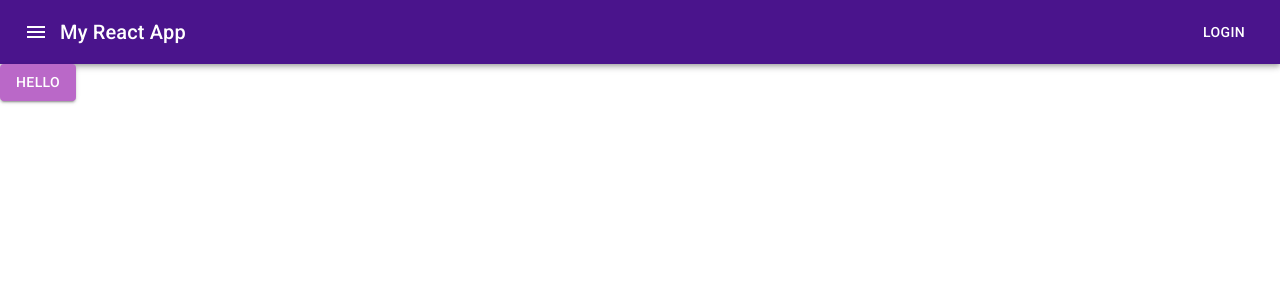
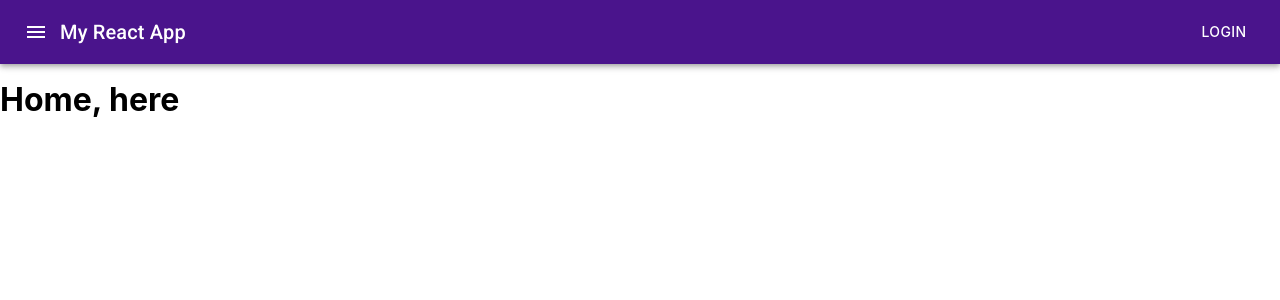
Before and after one commit to souluizfelipe/react-app-mareial-ui-and-react_router, a React (Create React App) app: page / in a window 1280 px wide. Shown: the top 300 px of the page. Built offline with nearby package versions, Linux system fonts and the light colour scheme.

Commit message:
create TemplateDefault and add to App, also add default font on index.css

```diff
--- a/src/App.js
+++ b/src/App.js
@@ -5,14 +5,17 @@ import {
 } from 'react-router-dom'
 
 import Home from './pages/Home'
+import TemplateDefault from './templates/Default'
 
 function App() {
   return (
-    <Router>
-      <Switch>
-        <Route path='/' ><Home /> </Route>
-      </Switch>
-    </Router>
+    <TemplateDefault>
+      <Router>
+        <Switch>
+          <Route path='/' ><Home /> </Route>
+        </Switch>
+      </Router>
+    </TemplateDefault>
   )
 }
 
--- a/src/index.css
+++ b/src/index.css
@@ -2,4 +2,6 @@
   margin: 0;
   padding: 0;
   box-sizing: border-box;
+
+  font-family: -apple-system, BlinkMacSystemFont, 'Segoe UI', Roboto, Oxygen, Ubuntu, Cantarell, 'Open Sans', 'Helvetica Neue', sans-serif;
 }
--- a/src/index.js
+++ b/src/index.js
@@ -1,7 +1,7 @@
 import React from 'react'
 import ReactDOM from 'react-dom'
 import { ThemeProvider, createTheme } from '@material-ui/core/styles'
-import { purple, red } from '@material-ui/core/colors'
+import { purple, } from '@material-ui/core/colors'
 
 import App from './App'
 
--- a/src/pages/Home.js
+++ b/src/pages/Home.js
@@ -1,11 +1,8 @@
-import Header from "../partials/Header/Header"
-import { Button } from '@material-ui/core'
 
 const Home = () => {
   return(
     <>
-      <Header />
-      <Button variant="contained" color="secondary" >Hello</Button>
+      <h1>Home, here</h1>
     </>
   )
 }
--- /dev/null
+++ b/src/templates/Default.js
@@ -0,0 +1,25 @@
+import { Container, makeStyles } from "@material-ui/core";
+
+import Header from "../partials/Header/Header"
+
+const useStyles = makeStyles({
+  spacing: {
+    padding: '16px 0',
+  }
+})
+
+const Default = ({ children }) => {
+
+  const classes = useStyles()
+
+  return (
+    <>
+      <Header />
+      <Container className={classes.spacing} >
+        {children}
+      </Container>
+    </>
+  )
+}
+
+export default Default
```
